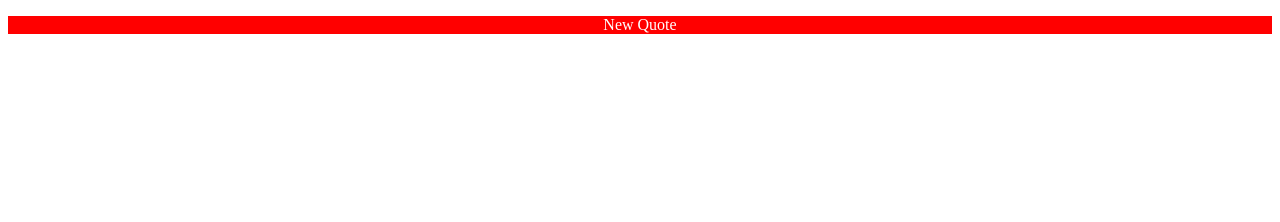
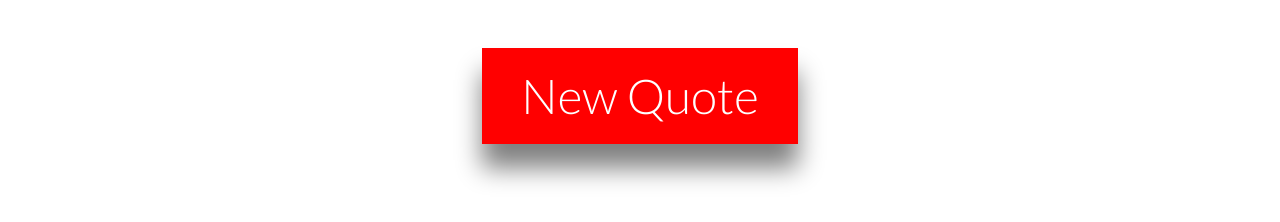
Before and after one commit to newyork-anthonyng/fcc_random_quote_generator, a plain HTML site: page index.html in a window 1280 px wide. Drawn offline with nearby package versions, Linux system fonts and the light colour scheme.

Commit message:
Add styling for getQuote button

```diff
--- a/index.html
+++ b/index.html
@@ -5,6 +5,7 @@
   <link href="./style/style.css" type="text/css" rel="stylesheet">
   <link href="https://fonts.googleapis.com/css?family=Lato:300|Josefin+Slab" rel="stylesheet" type="text/css">
   <link href="./public/favicon.ico" rel="shortcut icon" type="image/x-icon">
+  <script src="https://ajax.googleapis.com/ajax/libs/jquery/1.12.0/jquery.min.js"></script>
 </head>
 
 <body>
--- a/style/style.scss
+++ b/style/style.scss
@@ -2,7 +2,9 @@ $break-small:700px;
 
 // *** Button variables *** //
 $button-background-color:#0099FF;
-$button-text-color:white;
+$button-color:white;
+$button-font-family:'Lato', sans-serif;
+$button-font-weight:300;
 
 body {
   max-width:100%;
@@ -10,12 +12,28 @@ body {
 }
 
 .quote-button {
+  // Button
   background-color:red;
-  color:$button-text-color;
+  height:2em;
   text-align:center;
+  box-shadow:0 0.5em 0.5em gray;
+  width:25%;
+  margin:0 auto;
 
+  // Font
+  font-size:3em;
+  color:$button-color;
+  font-family:$button-font-family;
+  font-weight:$button-font-weight;
 
   @media(max-width:$break-small) {
     background-color:$button-background-color;
+    height:2.5em;
+    width:90%;
   }
 }
+
+.quote-button > p {
+  vertical-align:baseline;
+  line-height:2em;
+}
```
Also changed, not shown: style/style.css, 1 other file.
